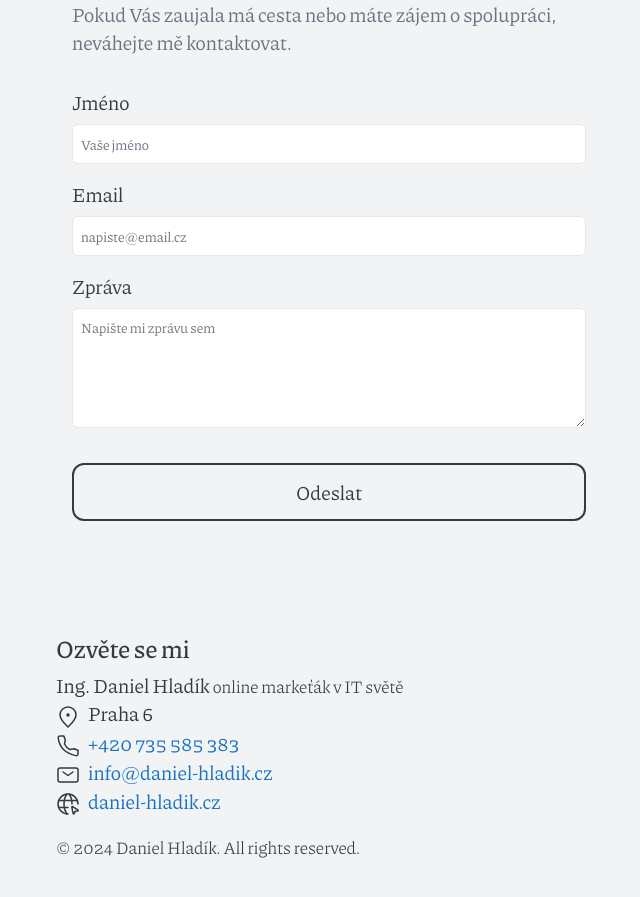
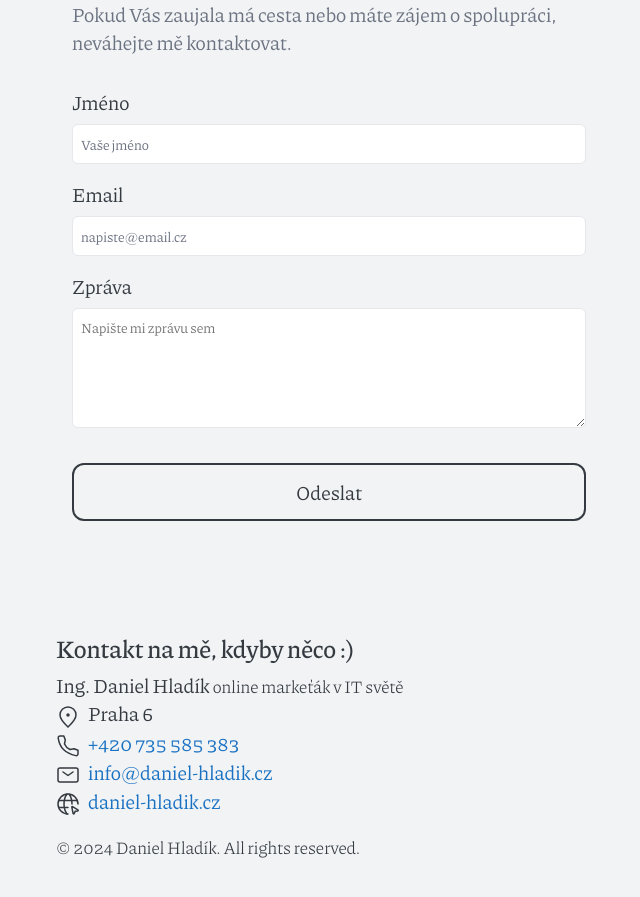
Before and after one commit to Dandee42/dandee42.github.io, a Jekyll site: the page built from index.md, in a window 1280 px wide and 900 px high, scrolled down 1668 px. Shown: the top 897 px of the window, without its empty margins (311-951 px from the left). Built offline with Jekyll 4.4.1, drawn with Linux system fonts in a browser that asks for light colours.

Commit message:
Update contact.html

```diff
--- a/_includes/contact.html
+++ b/_includes/contact.html
@@ -1,5 +1,5 @@
 <div class="contact">
-  <h2>Ozvěte se mi</h2>
+  <h2>Kontakt na mě, kdyby něco :)</h2>
   <ul>
     <li>Ing. Daniel Hladík <small>{% if site.tagshort %}{{ site.tagshort }}{% endif %}</small></li>
     <li><span class="li-icon">{% include svg/pin-alt.svg %}</span><span>{{ site.address }}</span></li>
```
